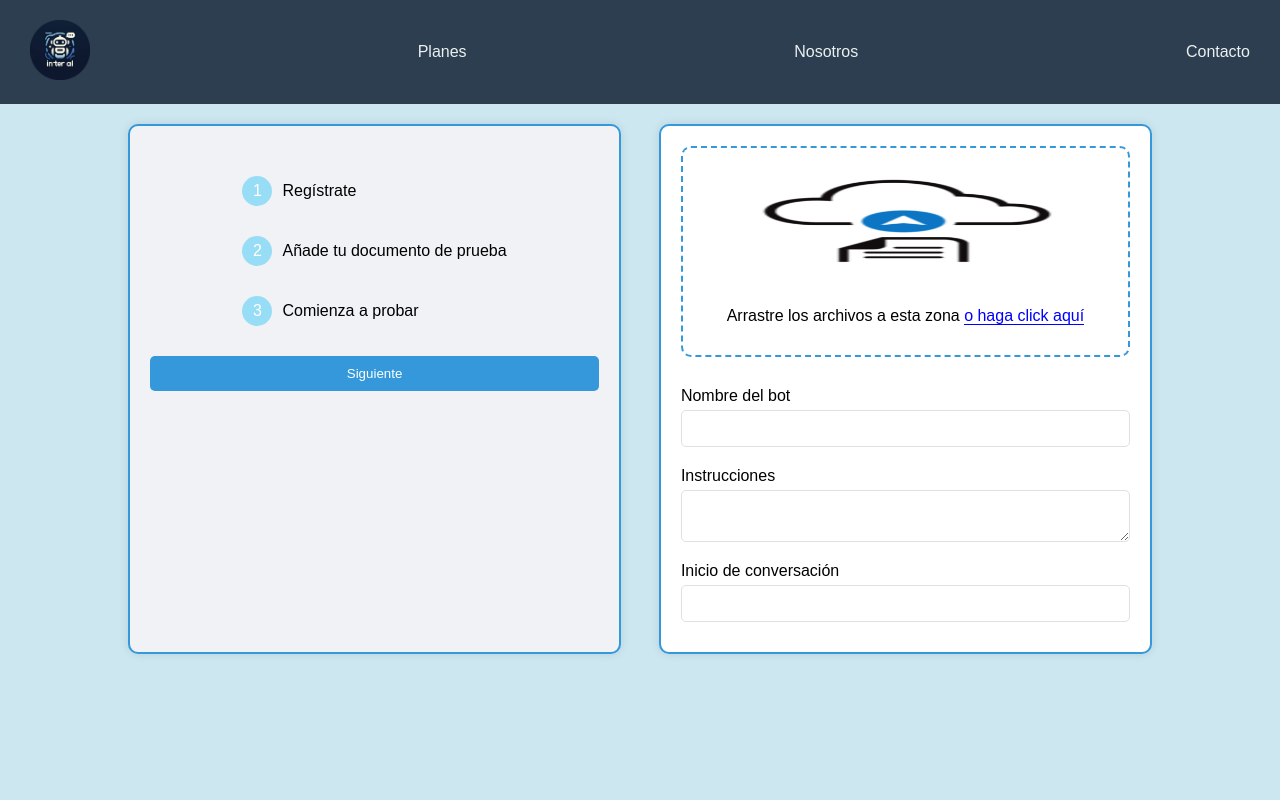
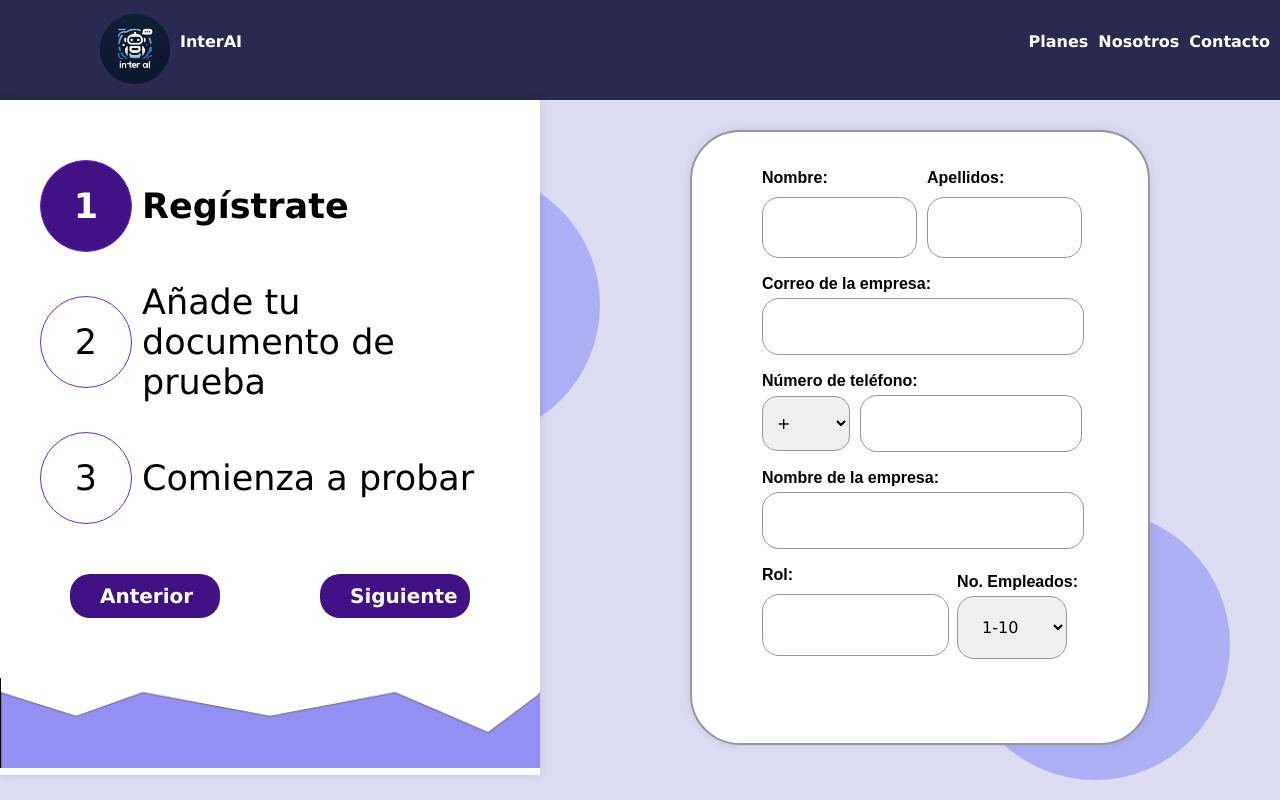
Before and after one commit to Amprex5101/Python, a Flask app: page / in a window 1280 px wide. Run offline with Flask 3, Linux system fonts and the light colour scheme.

Commit message:
Cambios hechos de sofia

```diff
--- a/app.py
+++ b/app.py
@@ -12,7 +12,7 @@ if not os.path.exists(UPLOAD_DIRECTORY):
 
 @app.route('/')
 def index():
-    return render_template('index.html')
+    return render_template('prueba.html')
 
 @app.route('/upload', methods=['POST'])
 def upload():
--- a/static/CSS/estilos.css
+++ b/static/CSS/estilos.css
@@ -1,62 +1,102 @@
 body {
-    font-family: Arial, sans-serif;
-    background-color: #cce7f0;
+    font-family: Verdana;
+    background-color: #dddcf3;
     margin: 0;
     padding: 0;
-    position: relative;
-    overflow-x: hidden;
+    display: flex;
+    flex-direction: column;
+    height: 100%;
+    min-width: 1300px;
+
+}
+.circlebody {
+    position: absolute;
+    border-radius: 50%;
+    opacity: 0.8;
+    z-index: -1;
+}
+
+.circle1 {
+    width: 270px;
+    height: 270px;
+    background-color: #a2a5f7;
+    bottom: 20px;
+    right: 50px;
+}
+
+.circle2 {
+    width: 270px;
+    height: 270px;
+    background-color: #a2a5f7;
+    bottom:360px;
+    right: 680px;
 }
 
 header {
-    background-color: #2c3e50;
-    padding: 20px;
+    background-color: #2A2950;
+    padding: 25px;
+    height: 50px;
+    width: auto;
+    font-weight: 1000;
 }
 
 header nav ul {
-    list-style: none;
+    list-style: none ;
     display: flex;
-    justify-content: space-between;
+    justify-content: space-between ;
     align-items: center;
     margin: 0;
     padding: 0;
 }
 
 header nav ul li {
-    color: #ecf0f1;
-    margin: 0 10px;
+    color: #ffffff;
+    margin: 0px 5px;
+    margin-top: -31px;
 }
 
 header nav ul li img.logo {
-    height: 60px;
+    height: 70px;
+    margin-top: 20px;
+    margin-left: 70px;
+}
+
+.spacer {
+    flex-grow: 1;
 }
 
 .main-container {
     display: flex;
-    flex-direction: row; /* Cambiado para alinear en vertical */
-    align-items: apace-between;
-    margin: 20px auto;
-    width: 80%;
-    gap: 1cm; /* Espacio entre los contenedores */
+    flex: 1;
+    box-sizing: border-box;
+
+    /*gap: 1cm; /* Espacio entre los contenedores */
 }
 
 .container1 {
-    background-color: #f0f2f5; /* Color de fondo del contenedor */
-    border-radius: 10px;
-    box-shadow: 0 0 10px rgba(0,0,0,0.1);
+    background-color: #ffffff; /* Color de fondo del contenedor */
+    box-shadow: 0 0 10px rgba(0, 0, 0, 0.1);
     padding: 20px;
-    flex: 1;
-    border: 2px solid #3498db; /* Border */
+    width: 500px; /*ancho*/
+    height: 635px;
+    font-family: verdana;
+    font-size: 35px;
+
 }
 
 .container2 {
     background-color: #ffffff; /* Color de fondo diferente para el segundo contenedor */
-    border-radius: 10px;
+    border-radius: 50px;
     box-shadow: 0 0 10px rgba(0,0,0,0.1);
     padding: 20px;
     flex: 1;
-    border: 2px solid #3498db; /* Border specific to container2 */
+    margin-left: 150px;
+    margin-right: 150px;
+    margin-top: 30px;
+    margin-bottom: 30px;
+    border: 2px solid #979797; /* Border specific to container2 */
+    width: 300px;
 }
-
 
 .steps {
     display: flex;
@@ -64,11 +104,12 @@ header nav ul li img.logo {
     align-items: center;
     cursor: pointer;
     margin: 10px 0;
+    flex: 1;
 }
 
 .steps ol {
     list-style: none;
-    padding: 0;
+    padding: 10px;
     margin: 0;
 }
 
@@ -78,47 +119,84 @@ header nav ul li img.logo {
     margin: 10px 0;
     padding: 10px;
     cursor: pointer;
+
 }
 
 .steps ol li .circle {
-    width: 30px;
-    height: 30px;
+    width: 90px;
+    height: 90px;
     border-radius: 50%;
-    background-color: #98ddf6;
-    color: white;
+    color: rgb(0, 0, 0);
     display: flex;
     justify-content: center;
     align-items: center;
     margin-right: 10px;
     transition: background-color 0.3s;
+    border: 1px solid #6b2bcb;
+    flex-shrink: 0;
+}
 
+.steps ol li .texto {
+    margin: 20px;
 }
 
 .steps ol li.active .circle {
-    background-color: #3498db;
+    background-color: #401286;
     color: #ffffff;
 }
-
 .steps ol li.active {
     font-weight: bold;
-    color: rgb(0, 145, 255);
+    color: rgb(0, 0, 0);
     transition: color 0.3s, font-weight 0.3s;
     /*border-left: 4px solid #3498db;
     background-color: #f0f4ff;
     border-radius: 5px;*/
 }
+.containerbtn {
+    display: flex;
+    justify-content: flex-start; /* Alinear a la izquierda */
+    gap: 100px; /* Espacio entre los botones */
+    margin-top: 20px; /* Espacio superior */
+}
 
-.btn {
-    background-color: #3498db;
+.btn1{
+    background-color: #401286;
+    flex: none; /* Permite que los botones mantengan su tamaño natural */
+    margin: 0; /* Elimina el margen adicional */
     color: #ffffff;
     border: none;
-    padding: 10px 20px;
-    margin: 10px 0;
+    padding: 10px 30px;
     cursor: pointer;
-    border-radius: 5px;
-    width: 100%;
+    border-radius: 20px;
     text-align: center;
+    font-family: verdana;
+    font-size: 20px;
+    width: 150px;
+    font-weight: 1000;
 }
+.btn2{
+    background-color: #401286;
+    flex: none; /* Permite que los botones mantengan su tamaño natural */
+    margin: 0; /* Elimina el margen adicional */
+    color: #ffffff;
+    border: none;
+    padding: 10px 30px;
+    cursor: pointer;
+    border-radius: 20px;
+    text-align: center;
+    font-family: verdana;
+    font-size: 20px;
+    width: 150px;
+    font-weight: 1000;
+}
+.imginf {
+    height: 90px;
+    width: 539.5px;
+    margin-top: 60px;
+    display: flex;
+}
+.btn:hover {
+    background-color: #370f6b;}
 
 .upload-section {
     display: flex;
@@ -127,24 +205,22 @@ header nav ul li img.logo {
 
 #dropzone {
     padding: 20px;
-    border: 2px dashed #3498db;
     border-radius: 10px;
     text-align: center;
     margin-bottom: 20px;
-    background-color: #ffffff;
+    background-color: #979797;
+    border-radius: 50px;
 }
 
 .upload-icon {
     height: 105px;
     margin-bottom: 20px;
-    width: 400px;
+    width: 100px;
 
 }
-
 #dropzone p {
-    margin: 10px 0;
+    margin: 10px 70px;
 }
-
 #dropzone label{
     border-bottom: 1px solid blue;
     color: blue;
@@ -154,26 +230,207 @@ header nav ul li img.logo {
 #dropzone input{
     display: none;
 }
+
+
 form {
+    display: flex;
+    flex-direction: column;
+    font-weight: 600px;
+    font-family: Arial, Helvetica, sans-serif;
+}
+form label {
+    margin: 7px 0 10px;
+    font-weight: bold;
+
+}
+form input, form textarea {
+    padding: 10px;
+    border: 1px solid #979797;
+    border-radius: 5px;
+    margin-bottom: 10px;
+    font-weight: 1000;
+}
+
+/* Diseño del Paso 1 */
+#step-content-1 {
+    display: flex;
+    flex-direction: column;
+    margin: 10px 50px;
+}
+
+.correo {
+    display: flex;
+    flex-direction: column;
+    margin-bottom: 0px; /* Ajustar el espacio entre los grupos de formulario */
+    width: 100%;
+
+}
+.correo label {/*letras*/
+    color: #000000;
+    margin-bottom: 5px; /* Añadir margen inferior a las etiquetas */
+    width: 100%;
+    display: block;
+    text-align: left;
+    font-weight: bold;
+
+}
+.correo input[type="email"] {
+    padding: 5px;
+    border: 1px solid #979797;
+    border-radius: 17px;
+    max-width: 600px;
+    height: 45px;
+    min-width: 310px;
+}
+
+.nombre {
+    display: flex;
+    flex-direction: column;
+    margin-bottom: 0px; /* Ajustar el espacio entre los grupos de formulario */
+    width: 100%;
+}
+
+.nombre label {/*letras*/
+    color: #000000;
+    margin-bottom: 5px; /* Añadir margen inferior a las etiquetas */
+    width: 100%;
+    display: block;
+    text-align: left;
+    font-weight: bold;
+}
+.nombre input[type="text"] {
+    padding: 5px;
+    border: 1px solid #979797;
+    border-radius: 17px;
+    max-width: 600px;
+    height: 45px;
+    min-width: 310px;
+}
+
+.Numero { /*correo y nombre*/
+    display: flex;
+    flex-direction: column;
+    margin-bottom: 0px; /* Ajustar el espacio entre los grupos de formulario */
+    width: 100%;
+}
+.Numero label {
+    color: #000000;
+    margin-bottom: 5px; /* Añadir margen inferior a las etiquetas */
+    width: 100%;
+    display: block;
+    font-weight: bold;
+}
+.phone-input {
+    display: flex;
+    align-items: center;
+    gap: 10px;
+    min-width: 250px;
+}
+.Numero .phone-input select {
+    padding: 10px;
+    border: 1px solid #979797;
+    border-radius: 15px;
+    font-family: Verdana;
+    font-size: 16px;
+    margin-bottom: 10px; /* Añadir margen inferior a los campos */
+    display: flex;
+    height: 55px;
+    cursor: pointer;
+}
+
+.Numero .phone-input input[type="tel"] {
+    padding: 5px;
+    border: 1px solid #979797;
+    border-radius: 17px;
+    width: 99%;
+    height: 45px;
+    min-width: 210px;
+}
+
+.Empleados select {
+    border: none;
+    padding: 50px;
+    font-size: 16px;
+    text-align: left;
+    border-radius: 5px;
+    max-width: 110px;
+    min-width: 80px;
+    border: 1px solid #979797;
+    cursor: pointer;
+    appearance: menulist;
+}
+
+ .form-row {
+    display: flex;
+    gap: 10px; /* Añadir espacio entre los campos de la misma fila */
+    width: 100%; /* Asegura que la fila use todo el ancho del contenedor */
+    flex: 1;}
+
+.form-field {
+    display: flex;
+    flex-direction: column;
+    min-width: 155px; /* Para evitar que se reduzcan demasiado */
+    width: 100%;
+}
+
+ .form-group{
+    display: flex;
+    margin-bottom: 0px;
+    flex-direction: column;
+    align-items: flex-start;}
+
+ .Roles {
+    display: flex;
+    width: 100%;
+    justify-content: space-between;
+    align-items: center;}
+
+
+.Rol{
+    display: flex;
+    flex-direction: column;
+    margin-right: 50px; /* Espacio entre Rol y No. Empleados */
+    flex: 1;}
+
+ .Roles .Empleados label{
+    display: inline-block;
+    white-space: nowrap; /* Evita el salto de línea */
+}
+ .Roles .Rol label, .Roles .Empleados label {
+    color: #000000;
+    margin-bottom: 5px; /* Añadir margen inferior a las etiquetas */
+    display: block;
+}
+
+ .form-group .Roles .Rol label{
+    color: #000000;
+    margin-bottom: 10px; /* Añadir margen inferior a las etiquetas */
+    width: 100%;
+    display: block;
+ }
+
+ .form-group .Roles input {
+    padding: 5px;
+    border: 1px solid #979797;
+    border-radius: 17px;
+    width: 100%;
+    height: 20px;
+    min-width: 10%;
     display: flex;
     flex-direction: column;
 }
 
-form label {
-    margin: 10px 0 5px;
+
+
+.form-group input[type="text"],
+.form-group input[type="tel"],
+.form-group select {
+    padding: 20px;
+    border: 1px solid #979797;
+    border-radius: 17px;
+    font-family: Verdana;
+    font-size: 16px;
+    display: flex;
 }
 
-form input, form textarea {
-    padding: 10px;
-    border: 1px solid #e0e0e0;
-    border-radius: 5px;
-    margin-bottom: 10px;
-}
-
-#fotos {
-    list-style: none;
-    padding: 0;
-    display: flex;
-    flex-wrap: wrap;
-    justify-content: center;
-}
+/* Diseño del Paso 3 */
--- a/static/click.js
+++ b/static/click.js
@@ -1,10 +1,49 @@
 document.addEventListener('DOMContentLoaded', function() {
-    const steps = document.querySelectorAll('.step');
+    const steps = document.querySelectorAll('.steps ol li');
+    const stepContents = document.querySelectorAll('.step-content');
 
-    steps.forEach((step, index) => {
-        step.addEventListener('click', () => {
-            steps.forEach(s => s.classList.remove('active'));
-            step.classList.add('active');
+    const prevBtn = document.getElementById('prevBtn');
+    const nextBtn = document.getElementById('nextBtn');
+    let currentStep = 0;
+
+    // Función para actualizar los pasos
+    function updateSteps() {
+        steps.forEach((step, index) => {
+            if (index === currentStep) {
+                step.classList.add('active');
+                stepContents[index].style.display = 'block';
+
+
+            } else {
+                step.classList.remove('active');
+                stepContents[index].style.display = 'none';
+
+            }
         });
+    }
+
+    // Inicializa los pasos
+    updateSteps();
+
+    // Manejar el clic del botón "Siguiente"
+    nextBtn.addEventListener('click', function() {
+        if (currentStep < steps.length - 1) {
+            currentStep++;
+            updateSteps();
+        }
+        if (currentStep >= steps.length) {
+            currentStep++;
+        }
+        updateSteps();
+
     });
+     // Manejar el clic del botón "Anterior"
+     prevBtn.addEventListener('click', function() {
+        if (currentStep  > 0) {
+            currentStep--;
+            updateSteps();
+        }
+
+    });
+
 });
--- /dev/null
+++ b/templates/prueba.html
@@ -0,0 +1,151 @@
+<!DOCTYPE html>
+<html lang="en">
+<head>
+    <meta charset="UTF-8">
+    <meta http-equiv="X-UA-Compatible" content="IE=edge">
+    <meta name="viewport" content="width=device-width, initial-scale=1.0">
+    <link rel="stylesheet" href="{{ url_for('static', filename='CSS/estilos.css') }}" />
+    <link rel="stylesheet" href="{{ url_for('static', filename='CSS/documentos.css') }}">
+    <title>INTERAI</title>
+</head>
+<body>
+    <header>
+        <nav>
+            <ul>
+                <li><img src="{{ url_for('static', filename='img/logo.png') }}" alt="Logo" class="logo">
+                <li>InterAI</li>
+                <span class="spacer"></span>
+                <li>Planes</li>
+                <li>Nosotros</li>
+                <li>Contacto</li>
+            </ul
+        </nav>
+    </header>
+
+    <main>
+        <div class="main-container">
+            <div class="container1">
+                <div class="steps-box">
+                    <div class="steps">
+                        <ol>
+                            <li class="step">
+                                <div class="circle">1</div>
+                                <div id="step1">Regístrate</div>
+                                </li>
+                            <li class="step">
+                                <div class="circle">2</div>
+                                <div id="step">Añade tu documento de prueba</div>
+                            </li>
+                            <li class="step">
+                                <div class="circle">3</div>
+                                <div id="step3">Comienza a probar</div>
+                                </li>
+                        </ol>
+                        <div class="containerbtn">
+                        <button class="btn1" id="prevBtn">Anterior</button>
+                        <button class="btn2" id="nextBtn">Siguiente</button></div>
+
+
+                        <img src="{{ url_for('static', filename='img/inferior.png') }}" alt="inf" class="imginf">
+                    </div>
+                </div>
+            </div>
+
+            <div class="container2">
+
+                <!--contenedor del paso 1...-->
+                <div class="step-content" id="step-content-1">
+                    <form>
+                        <div class="form-group">
+                            <div class="form-row">
+                                <div class="form-field">
+                                    <label for="nombre">Nombre:</label>
+                                    <input type="text" id="nombre" name="nombre">
+                                </div>
+                                <div class="form-field">
+                                    <label for="apellidos">Apellidos:</label>
+                                    <input type="text" id="apellidos" name="apellidos">
+                                </div>
+                            </div>
+                        </div>
+
+                        <div class="correo">
+                            <label for="correo">Correo de la empresa:</label>
+                            <input type="email" id="correo" name="correo">
+                        </div>
+
+                        <div class="Numero">
+                            <label for="telefono">Número de teléfono:</label>
+
+                            <div class="phone-input">
+                                <select>
+                                    <option value="+">+</option>
+                                    <option value="other">Other</option>
+                                </select>
+                                <input type="tel" id="telefono" name="telefono">
+                            </div>
+                        </div>
+
+                        <div class="nombre">
+                            <label for="empresa">Nombre de la empresa:</label>
+                            <input type="text" id="empresa" name="empresa">
+                        </div>
+
+
+                        <div class="form-group">
+                            <div class="Roles">
+                                <div class="Rol">
+                                    <label for="nombre">Rol:</label>
+                                    <input type="text" id="rol" name="rol">
+                                </div>
+                                <div class="Empleados">
+                                    <label for="empleado">No. Empleados:</label>
+                                    <select id="empleados" name="empleados">
+                                        <option value="1-10">1-10</option>
+                                        <option value="11-50">11-50</option>
+                                        <option value="51-200">51-200</option>
+                                        <option value="201-500">201-500</option>
+                                        <option value="500+">500+</option>
+                                    </select>
+                                </div>
+                            </div>
+                        </div>
+                 </form>
+            </div>
+                <!--contenedor del paso 2...-->
+                <div class="step-content" id="step-content-2" style="display: none;">
+                <div class="upload-section">
+                    <div id="dropzone">
+                        <!-- Puse un div distinto para cargar todos los documentos que se vayan agregando-->
+                        <div id="file-list">
+                            <?php include 'HerramientasPHP/load_files.php'; ?>
+                        </div>
+
+                        <p>Arrastre los archivos a esta zona <label for="archivos">o haga click aquí</label></p>
+                        <input type="file" id="archivos" name="archivos" multiple />
+                    </div>
+                    <form>
+                        <label for="bot-name">Nombre del bot:</label>
+                        <input type="text" id="bot-name" name="bot-name">
+
+                        <label for="instructions">Instrucciones:</label>
+                        <textarea id="instructions" name="instructions"></textarea>
+
+                        <label for="conversation-start">Inicio de conversación</label>
+                        <input type="text" id="conversation-start" name="conversation-start">
+                    </form>
+                </div>
+                <!--contenedor del paso 3...-->
+                <div class="step-content" id="step-content-3" style="display: none;">
+            </div>
+        </div>
+        <script src="{{ url_for('static', filename='script.js') }}"></script>
+        <script src="{{ url_for('static', filename='click.js') }}"></script>
+
+
+    </main>
+
+ <div class="circlebody circle1"></div>
+ <div class="circlebody circle2"></div>
+</body>
+</html>
```
Also changed, not shown: static/img/inferior.png (added), static/img/upload-icon.png.
